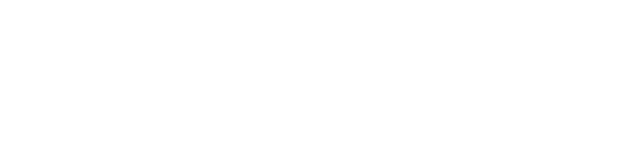
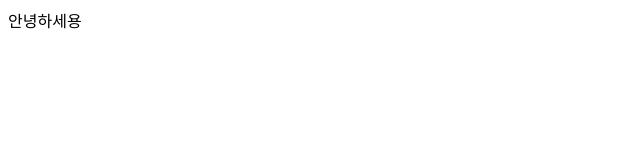
Before and after one commit to GYURIe2/GYURIe2.gihub.io, a plain HTML site: page index1.html in a window 1280 px wide. Shown: the whole page, without its empty margins (0-640 px from the left). Drawn offline with Linux system fonts and the light colour scheme.

Commit message:
Update index1.html

```diff
--- a/index1.html
+++ b/index1.html
@@ -1,4 +1,6 @@
 <html>
 <head></head>
-<body></body>
+<body>
+    안녕하세용
+</body>
 </html>
```
